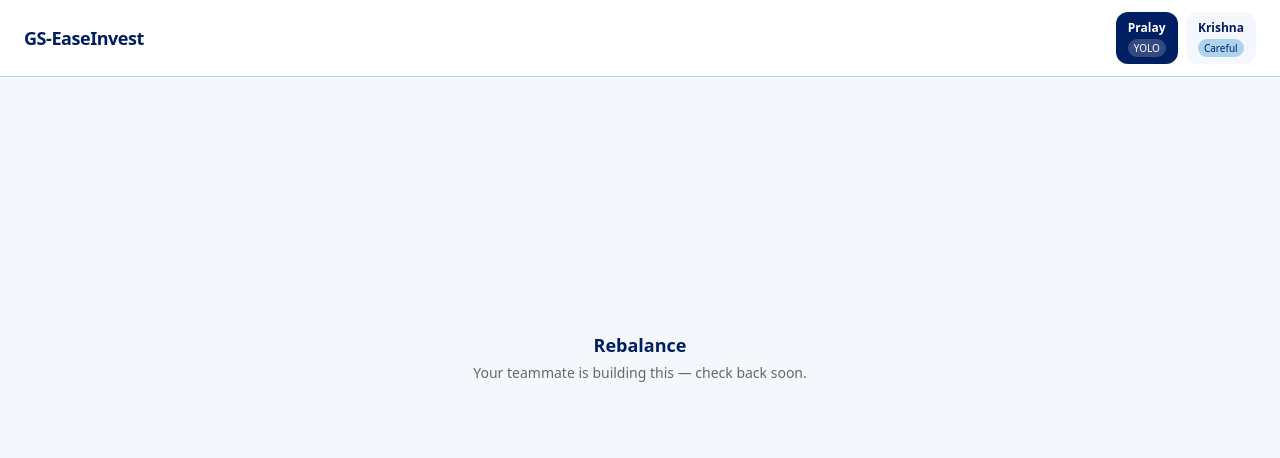
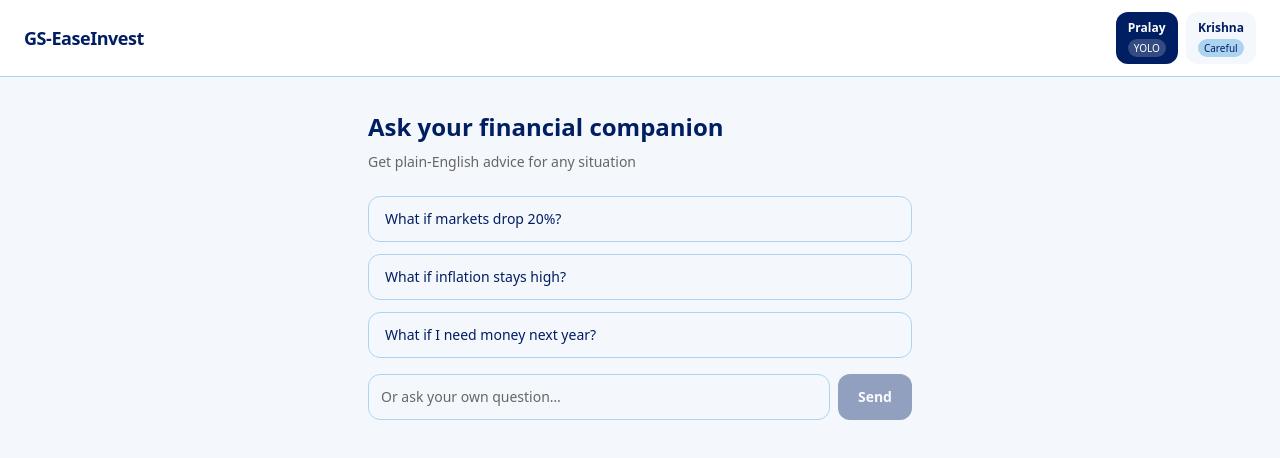
Before and after one commit to krishna-2211/GS-EaseInvest, a React (Vite) app in the folder frontend/: page /rebalance in a window 1280 px wide. Shown: the top 458 px of the page. Built offline with nearby package versions, Linux system fonts and the light colour scheme; no server answers.

Commit message:
frontend: rebalance page complete, navbar fix

```diff
--- a/frontend/src/pages/Rebalance/LoadingState.jsx
+++ b/frontend/src/pages/Rebalance/LoadingState.jsx
@@ -1,12 +1,12 @@
 export default function LoadingState() {
   return (
-    <div className="flex flex-col items-center justify-center py-12 gap-4">
+    <div className="flex flex-col items-center justify-center py-16 gap-4">
       <div className="flex gap-2">
         {[0, 1, 2].map((i) => (
           <span
             key={i}
-            className="w-2.5 h-2.5 rounded-full bg-gs-blue animate-bounce"
-            style={{ animationDelay: `${i * 0.15}s` }}
+            className="w-2.5 h-2.5 rounded-full animate-bounce"
+            style={{ background: '#6B96C3', animationDelay: `${i * 0.15}s` }}
           />
         ))}
       </div>
--- a/frontend/src/pages/Rebalance/RecommendationCard.jsx
+++ b/frontend/src/pages/Rebalance/RecommendationCard.jsx
@@ -1,17 +1,15 @@
-import { formatPct } from '../../utils/format'
-
-function AllocationBar({ label, pct, barClass }) {
-  const safePct = Math.min(100, Math.max(0, pct ?? 0))
+function AllocationBar({ label, pct, fillColor }) {
+  const safePct = Math.min(100, Math.max(0, Number(pct) || 0))
   return (
     <div className="flex flex-col gap-1">
-      <div className="flex justify-between text-xs text-gs-gray">
-        <span>{label}</span>
-        <span>{formatPct(safePct)} in stocks</span>
+      <div className="flex justify-between items-center">
+        <span className="text-xs text-gs-gray">{label}</span>
+        <span className="text-xs font-medium text-gs-navy">{safePct}% stocks</span>
       </div>
-      <div className="w-full bg-gs-bg rounded-full" style={{ height: '8px' }}>
+      <div className="w-full rounded-full" style={{ height: '8px', background: '#e2e8f0' }}>
         <div
-          className={`h-full rounded-full ${barClass}`}
-          style={{ width: `${safePct}%` }}
+          className="h-full rounded-full transition-all"
+          style={{ width: `${safePct}%`, background: fillColor, borderRadius: '99px' }}
         />
       </div>
     </div>
@@ -22,10 +20,10 @@ export default function RecommendationCard({ result }) {
   if (result?.error) {
     return (
       <div
-        className="border border-red-200 rounded-2xl px-5 py-4"
-        style={{ background: '#fdecea' }}
+        className="rounded-xl px-5 py-4"
+        style={{ background: '#fdecea', border: '1px solid #f5c6c6' }}
       >
-        <p className="text-sm text-red-700">{result.message}</p>
+        <p className="text-sm" style={{ color: '#a32d2d' }}>{result.message}</p>
       </div>
     )
   }
@@ -33,48 +31,48 @@ export default function RecommendationCard({ result }) {
   if (result?.do_nothing) {
     return (
       <div
-        className="border rounded-2xl px-5 py-5"
-        style={{ background: '#e8f5ee', borderColor: '#9fe1cb' }}
+        className="rounded-xl px-5 py-5"
+        style={{ background: '#e8f5ee', border: '1px solid #9fe1cb' }}
       >
-        <p className="text-sm font-bold text-green-800 mb-2">You're all good</p>
-        <p className="text-sm text-green-700 leading-relaxed">{result.do_nothing_reason}</p>
+        <p className="text-sm font-semibold text-gs-navy mb-2">You're all good</p>
+        <p className="text-sm text-gs-gray leading-relaxed">{result.do_nothing_reason}</p>
       </div>
     )
   }
 
   return (
-    <div className="bg-white border border-gs-pale/60 rounded-2xl shadow-sm p-6 flex flex-col gap-4">
+    <div className="bg-white rounded-xl border border-gs-pale/60 shadow-sm p-6 flex flex-col gap-4">
       {/* 1. Situation */}
       <p className="text-sm text-gs-gray leading-relaxed">{result.situation}</p>
 
       {/* 2. Recommendation */}
-      <p className="text-sm font-bold text-gs-navy leading-relaxed">{result.recommendation}</p>
+      <p className="text-sm font-semibold text-gs-navy leading-relaxed">{result.recommendation}</p>
 
       {/* 3. Before / After allocation bars */}
       <div className="flex flex-col gap-3">
-        <AllocationBar
-          label="Before"
-          pct={result.before?.stocks_pct}
-          barClass="bg-gs-navy"
-        />
-        <AllocationBar
-          label="After"
-          pct={result.after?.stocks_pct}
-          barClass="bg-gs-blue"
-        />
+        <AllocationBar label="Before" pct={result.before?.stocks_pct} fillColor="#001E62" />
+        <AllocationBar label="After"  pct={result.after?.stocks_pct}  fillColor="#6B96C3" />
       </div>
 
       {/* 4. Goal impact */}
-      <p className="text-sm italic text-gs-gray leading-relaxed">{result.goal_impact}</p>
+      <p className="text-sm italic text-gs-gray leading-relaxed mt-1">{result.goal_impact}</p>
 
       {/* 5. Cost */}
       <p className="text-xs text-gs-gray">
-        Estimated cost · ${result.cost?.estimated_fee ?? 0}&nbsp;&nbsp;{result.cost?.note}
+        Estimated cost · ${result.cost?.estimated_fee ?? 0} — {result.cost?.note}
       </p>
 
       {/* 6. Confidence badge */}
       <div>
-        <span className="inline-block bg-gs-navy text-white text-xs font-semibold px-3 py-1 rounded-full">
+        <span
+          className="text-white font-semibold"
+          style={{
+            background: '#001E62',
+            borderRadius: '99px',
+            padding: '4px 12px',
+            fontSize: '12px',
+          }}
+        >
           {result.confidence_pct}% confident
         </span>
       </div>
--- a/frontend/src/pages/Rebalance/ScenarioButtons.jsx
+++ b/frontend/src/pages/Rebalance/ScenarioButtons.jsx
@@ -5,14 +5,21 @@ const PRESETS = [
 ]
 
 export default function ScenarioButtons({ onSubmit, question, setQuestion, loading }) {
+  const handlePreset = (preset) => {
+    setQuestion(preset)
+    onSubmit(preset)
+  }
+
   return (
     <div className="flex flex-col gap-3">
       {PRESETS.map((preset) => (
         <button
           key={preset}
-          onClick={() => onSubmit(preset)}
+          onClick={() => handlePreset(preset)}
           disabled={loading}
-          className="w-full text-left bg-gs-bg border border-gs-pale text-gs-navy rounded-xl px-4 py-3 text-sm font-medium hover:border-gs-blue transition-colors disabled:opacity-50"
+          className="w-full text-left rounded-xl px-4 py-3 text-sm font-medium text-gs-navy
+                     border border-gs-pale bg-gs-bg
+                     hover:border-gs-blue transition-colors disabled:opacity-50"
         >
           {preset}
         </button>
@@ -25,12 +32,15 @@ export default function ScenarioButtons({ onSubmit, question, setQuestion, loadi
           onChange={(e) => setQuestion(e.target.value)}
           onKeyDown={(e) => e.key === 'Enter' && onSubmit(question)}
           placeholder="Or ask your own question…"
-          className="flex-1 bg-gs-bg border border-gs-pale rounded-xl px-3 py-3 text-sm text-gs-navy placeholder:text-gs-gray focus:outline-none focus:ring-2 focus:ring-gs-blue"
+          className="flex-1 rounded-xl border border-gs-pale bg-gs-bg text-sm text-gs-navy
+                     placeholder:text-gs-gray focus:outline-none focus:ring-2 focus:ring-gs-blue"
+          style={{ padding: '12px' }}
         />
         <button
           onClick={() => onSubmit(question)}
           disabled={!question.trim() || loading}
-          className="bg-gs-navy text-white text-sm font-semibold px-4 py-3 rounded-xl hover:bg-gs-deep transition-colors disabled:opacity-40"
+          className="bg-gs-navy hover:bg-gs-deep text-white text-sm font-semibold
+                     rounded-xl px-5 transition-colors disabled:opacity-40"
         >
           Send
         </button>
--- a/frontend/src/pages/Rebalance/index.jsx
+++ b/frontend/src/pages/Rebalance/index.jsx
@@ -1,10 +1,70 @@
+import { useState } from 'react'
+import { useApp } from '../../context/AppContext'
+import { postRebalance } from '../../api/rebalance'
+import ScenarioButtons from './ScenarioButtons'
+import LoadingState from './LoadingState'
+import RecommendationCard from './RecommendationCard'
+
 export default function Rebalance() {
+  const { currentUser } = useApp()
+  const [question, setQuestion] = useState('')
+  const [loading, setLoading] = useState(false)
+  const [result, setResult] = useState(null)
+  const [error, setError] = useState(null)
+
+  const submit = async (q) => {
+    const trimmed = (q ?? '').trim()
+    if (!trimmed) return
+    setLoading(true)
+    setResult(null)
+    setError(null)
+    try {
+      const res = await postRebalance(currentUser.user_id, trimmed)
+      setResult(res.data)
+    } catch {
+      setError('Something went wrong. Please try again.')
+    } finally {
+      setLoading(false)
+    }
+  }
+
   return (
-    <div className="min-h-[70vh] flex items-center justify-center">
-      <div className="text-center">
-        <p className="text-gs-navy font-semibold text-lg">Rebalance</p>
-        <p className="text-gs-gray text-sm mt-1">Your teammate is building this — check back soon.</p>
-      </div>
+    <div className="min-h-screen bg-gs-bg">
+      <main className="max-w-xl mx-auto px-4 py-8 flex flex-col" style={{ gap: '0' }}>
+        <h1
+          className="font-semibold"
+          style={{ color: '#001E62', fontSize: '24px', marginBottom: '6px' }}
+        >
+          Ask your financial companion
+        </h1>
+        <p className="text-gs-gray" style={{ fontSize: '14px', marginBottom: '24px' }}>
+          Get plain-English advice for any situation
+        </p>
+
+        <ScenarioButtons
+          onSubmit={submit}
+          question={question}
+          setQuestion={setQuestion}
+          loading={loading}
+        />
+
+        {loading && <LoadingState />}
+
+        {error && !loading && (
+          <div
+            className="rounded-xl px-5 py-4 mt-6"
+            style={{ background: '#fdecea', border: '1px solid #f5c6c6' }}
+          >
+            <p className="text-sm" style={{ color: '#a32d2d' }}>{error}</p>
+          </div>
+        )}
+
+        {result && !loading && (
+          <div className="mt-6">
+            <RecommendationCard result={result} />
+          </div>
+        )}
+      </main>
     </div>
   )
 }
```
